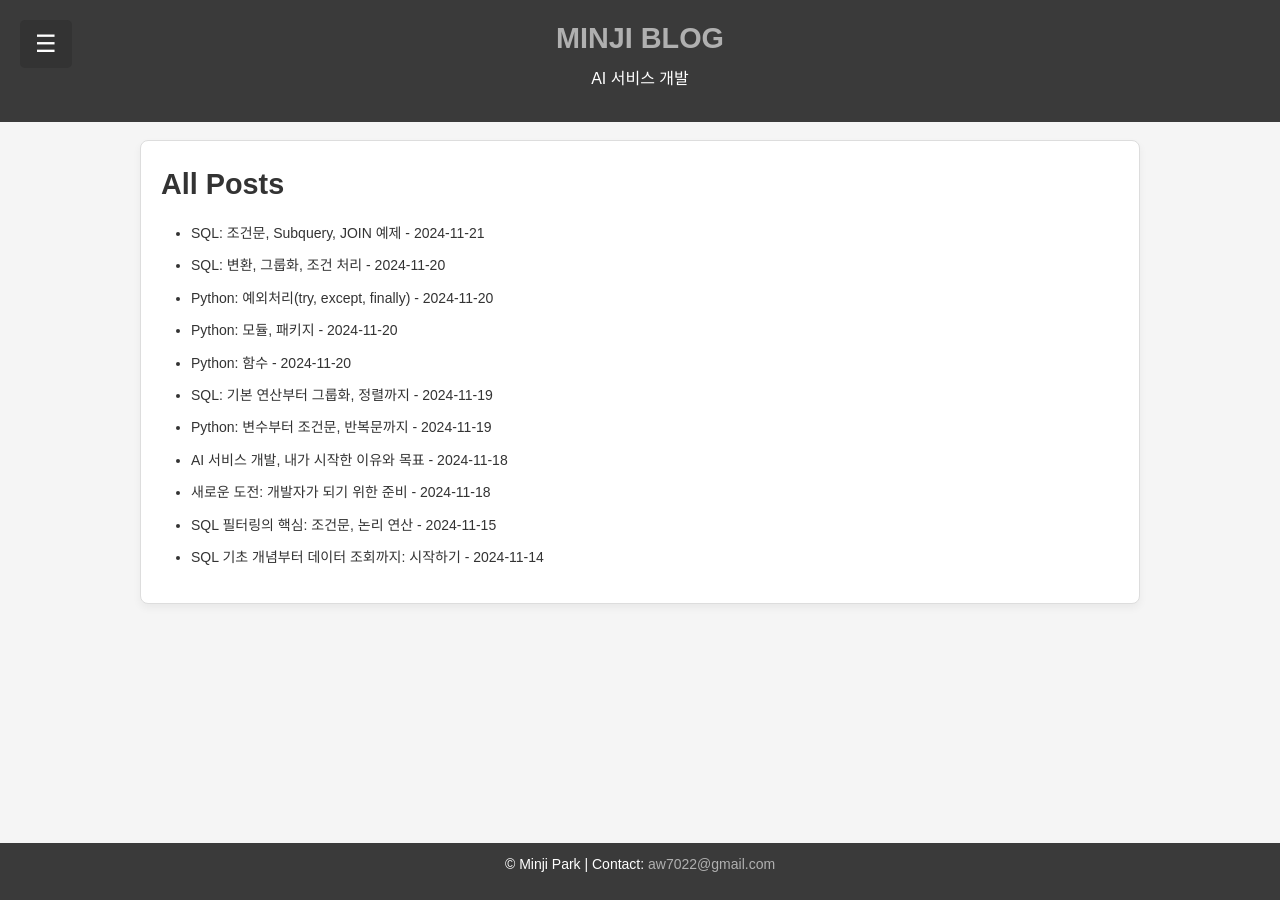
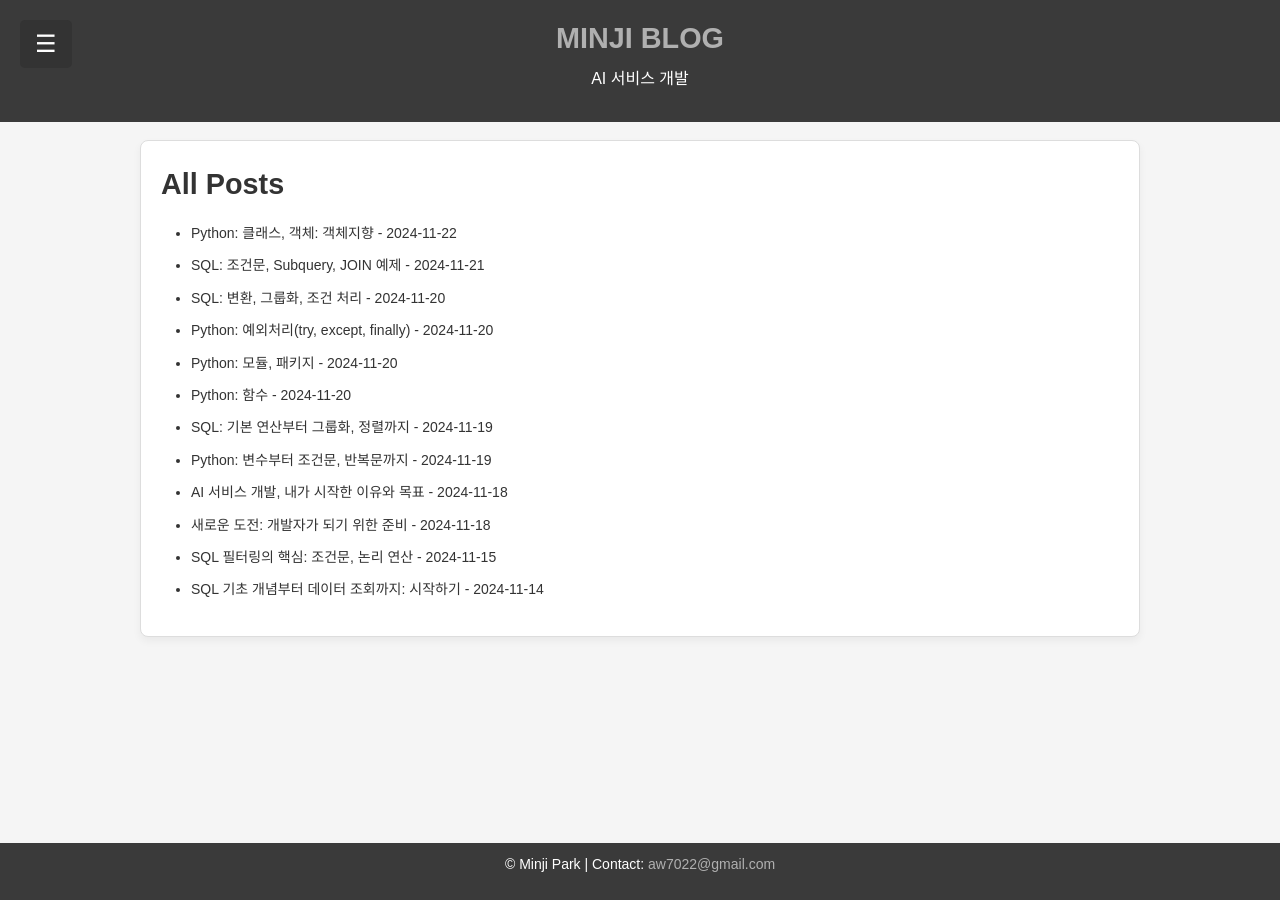
Before and after one commit to Mminzy22/Blog, a Jekyll site: the page built from index.html, in a window 1280 px wide and 900 px high. Built offline with Jekyll 4.4.1, drawn with Linux system fonts in a browser that asks for light colours; nearby versions of some CDN libraries; the list of posts is cut into pages by our own code; some of the changed lines change nothing that is shown.

Commit message:
Update posts

````diff
--- /dev/null
+++ b/_posts/Python/2024-11-22-Python05.md
@@ -0,0 +1,140 @@
+---
+layout: post
+title: "Python: 클래스, 객체: 객체지향"
+date: 2024-11-22
+categories: [Python]
+---
+
+#### 1. 클래스와 객체의 개념
+
+**클래스란?**
+
+- 클래스(Class)
+클래스(Class)는 객체를 만들기 위한 청사진(Template) 또는 설계도라고 할 수 있습니다.
+클래스는 속성(Attributes)과 메서드(Methods)로 구성되며, 속성은 객체의 데이터를, 메서드는 객체의 동작을 정의합니다.
+
+- 클래스의 속성(Attributes)
+클래스에 정의된 변수로, 객체의 상태나 특징을 나타냅니다.
+
+- 클래스의 메서드(Methods)
+클래스에 정의된 변수로, 객체의 상태나 특징을 나타냅니다.
+
+**객체란?**
+- 객체(Object)
+객체(Object)는 클래스의 인스턴스(Instance)로, 클래스라는 설계도로부터 실제로 생성된 구체적인 데이터와 기능을 가지는 실체입니다. 객체는 클래스에 정의된 속성과 메서드를 가지고 있습니다.
+
+**클래스와 객체 생성 예시**
+```python
+class Dog:  # 클래스 정의
+    def __init__(self, name, breed):  # 초기화 메서드
+        self.name = name  # 속성 정의
+        self.breed = breed
+
+    def bark(self):  # 메서드 정의
+        return f"{self.name}가 짖습니다."
+
+# 객체 생성
+my_dog = Dog("Buddy", "Golden Retriever")
+print(my_dog.bark())  # Buddy가 짖습니다.
+# my_dog는 Dog 클래스의 객체(인스턴스)
+# my_dog 객체는 name과 breed라는 속성을 가지며, bark() 메서드를 호출할 수 있습니다.
+```
+
+#### 2. 객체지향 프로그래밍(OOP)의 핵심 개념
+
+**OOP의 4대 핵심 원칙**
+
+1. 캡슐화(Encapsulation)
+캡슐화는 객체의 속성과 메서드를 하나로 묶고, 일부를 외부에 감추어 객체 내부의 구현을 숨기는 원칙입니다. 이를 통해 데이터의 무결성을 보호하고, 외부에서의 직접 접근을 제한합니다.
+
+캡슐화 예시
+
+```python
+class Dog:
+    def __init__(self, name):
+        self.__name = name  # 비공개 속성 (외부에서 접근 불가)
+
+    def get_name(self):  # 비공개 속성에 접근하기 위한 메서드
+        return self.__name
+```
+
+2. 상속(Inheritance)
+상속은 기존 클래스(부모 클래스)를 기반으로 새로운 클래스(자식 클래스)를 만드는 방법입니다. 상속을 통해 부모 클래스의 속성과 메서드를 자식 클래스가 물려받아 사용할 수 있으며, 이를 확장하거나 수정할 수 있습니다.
+
+상속 예시
+
+```python
+class Animal:  # 부모 클래스
+    def __init__(self, species):
+        self.species = species
+
+class Dog(Animal):  # 자식 클래스
+    def __init__(self, name, breed):
+        super().__init__("Dog")  # 부모 클래스의 초기화 메서드 호출
+        self.name = name
+        self.breed = breed
+```
+
+3. 다형성(Polymorphism)
+다형성은 동일한 이름의 메서드가 여러 객체에서 다르게 동작할 수 있는 원칙입니다.
+
+다형성 예시
+
+```python
+class Dog:
+    def speak(self):
+        return "멍멍!"
+
+class Cat:
+    def speak(self):
+        return "야옹!"
+
+def make_sound(animal):
+    print(animal.speak())
+
+make_sound(Dog())  # 멍멍!
+make_sound(Cat())  # 야옹!
+```
+
+4. 추상화(Abstraction)
+추상화는 복잡한 시스템을 단순화하여, 필요한 부분만 보여주고 나머지는 감추는 원칙입니다.
+
+추상화를 통해 사용자는 객체의 내부 구현에 신경 쓰지 않고, 필요한 인터페이스만 사용할 수 있습니다.
+
+추상화 예시
+
+```python
+from abc import ABC, abstractmethod
+
+class Animal(ABC):  # 추상 클래스
+    @abstractmethod
+    def speak(self):
+        pass
+
+class Dog(Animal):  # 구체 클래스
+    def speak(self):
+        return "멍멍!"
+```
+
+#### 3. PyTorch와 nn.Module에서의 클래스 사용
+- 신경망 클래스 설계와 PyTorch의 활용
+PyTorch와 같은 딥러닝 라이브러리에서는 클래스를 사용해 신경망을 정의하고 관리합니다.
+특히, PyTorch의 nn.Module 클래스는 모든 신경망 모듈의 기본 클래스로,
+사용자 정의 신경망을 만들 때 상속받아 사용합니다.
+
+```python
+import torch.nn as nn
+
+class SimpleNN(nn.Module):  # nn.Module을 상속받아 신경망 정의
+    def __init__(self):
+        super(SimpleNN, self).__init__()
+        self.fc1 = nn.Linear(784, 128)
+        self.fc2 = nn.Linear(128, 10)
+
+    def forward(self, x):  # 순전파 정의
+        x = self.fc1(x)
+        x = self.fc2(x)
+        return x
+# SimpleNN 클래스는 nn.Module을 상속받아 신경망을 정의하고 있습니다.
+# __init__ 메서드에서 신경망의 계층을 정의하고, forward 메서드에서 입력 데이터가 계층을 통과하는 순전파를 정의합니다.
+```
````
Also changed, not shown: _posts/Python/2024-11-19-Python01.md (+1 -1 lines).
